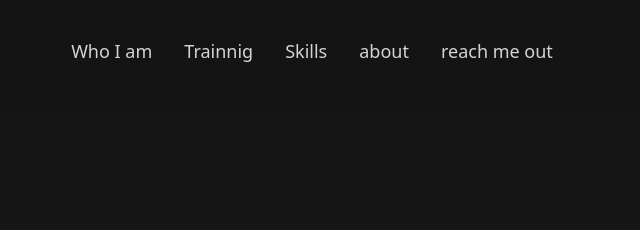
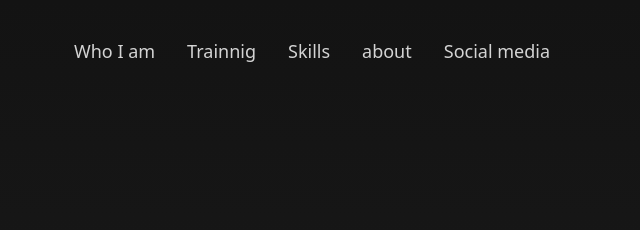
Before and after one commit to phillipesobrinho/Autobiografia, a plain HTML site: page index.html in a window 1280 px wide. Shown: the top 230 px of the page, 328-968 px from the left. Drawn offline with nearby package versions, Linux system fonts and the light colour scheme.

Commit message:
Update index.html

```diff
--- a/index.html
+++ b/index.html
@@ -25,7 +25,7 @@
                 <a class="nav-link" href="#s-interesses">about</a>
               </li>
               <li class="nav-item" style="animation: 0.5s ease out 0.3s 1 normal forwards running navLinkFade;">
-                <a class="nav-link" href="#s-contato">reach me out</a>
+                <a class="nav-link" href="#s-contato">Social media</a>
               </li>
             </ul>
           </nav>
```
